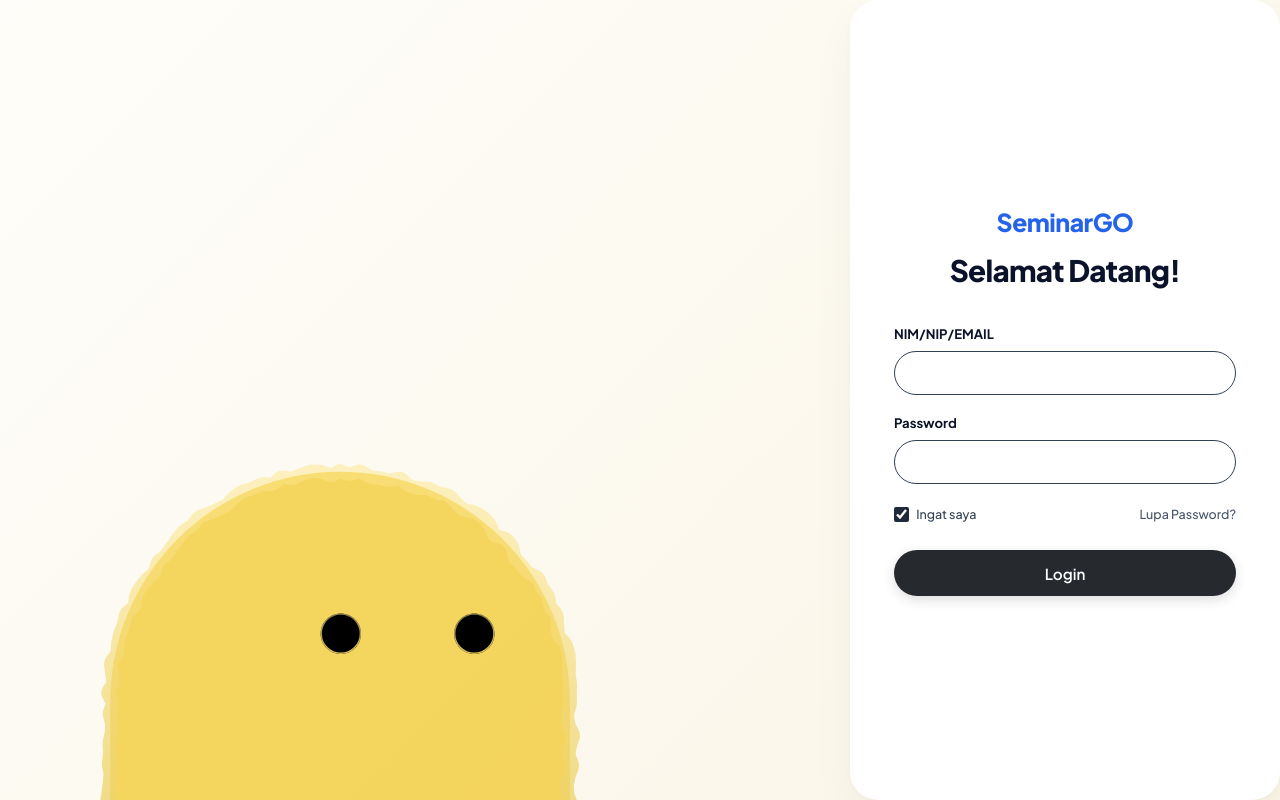
After one commit to Althaf-Budiman/seminar-go, a PHP site: page /login in a window 1280 px wide. The commit adds this page. Run offline with PHP 8.4, Linux system fonts and the light colour scheme; some libraries are stand-ins or nearby versions.

Commit message:
slicing: login page

```diff
--- /dev/null
+++ b/assets/css/login.css
@@ -0,0 +1,306 @@
+
+/* ==========================================================================
+   Login Page
+   ========================================================================== */
+
+body.login-page {
+    min-height: 100vh;
+    min-height: 100dvh;
+    margin: 0;
+    padding: 0;
+
+    background: linear-gradient(135deg, #fefdf9 0%, #faf5e6 100%);
+
+    display: flex;
+    align-items: stretch;
+    justify-content: flex-end;
+
+    position: relative;
+    overflow: hidden;
+    isolation: isolate;
+}
+
+/* ==========================================================================
+   Mascot Plushie Character
+   ========================================================================== */
+
+.login-mascot {
+    position: absolute;
+    left: 100px;
+    bottom: 0;
+
+    width: min(40vw, 480px);
+    height: 100%;
+
+    display: flex;
+    align-items: flex-end;
+    justify-content: flex-start;
+
+    pointer-events: none;
+    z-index: 1;
+}
+
+.login-mascot img {
+    display: block;
+
+    width: 100%;
+    height: auto;
+    max-height: 95%;
+
+    object-fit: contain;
+    object-position: left bottom;
+}
+
+/* ==========================================================================
+   Floating Login Card
+   ========================================================================== */
+
+.login-card {
+    background: var(--bg-surface);
+
+    display: flex;
+    flex-direction: column;
+    justify-content: center;
+
+    border-radius: 28px;
+
+    min-height: 100vh;
+    min-height: 100dvh;
+    width: 100%;
+    max-width: 430px;
+    flex-shrink: 0;
+
+    padding: 3.5rem 2.75rem;
+    box-sizing: border-box;
+
+    box-shadow:
+        0 20px 45px rgba(0, 0, 0, 0.04),
+        0 2px 6px rgba(0, 0, 0, 0.02);
+
+    position: relative;
+    z-index: 2;
+
+    text-align: center;
+}
+
+.login-card .brand {
+    color: var(--color-primary);
+    font-size: 1.55rem;
+    font-weight: 800;
+    letter-spacing: -0.02em;
+    display: block;
+}
+
+.login-card h1 {
+    font-size: 1.85rem;
+    font-weight: 800;
+    color: var(--text-primary);
+    letter-spacing: -0.025em;
+    margin: 0.4rem 0 2rem;
+}
+
+.login-card form {
+    text-align: left;
+    display: flex;
+    flex-direction: column;
+}
+
+.login-card .form-group {
+    display: flex;
+    flex-direction: column;
+    margin-bottom: 1.15rem;
+}
+
+.login-card .form-group label {
+    font-size: 0.82rem;
+    font-weight: 700;
+    color: var(--text-primary);
+    margin-bottom: 0.45rem;
+}
+
+.login-card .form-group input {
+    width: 100%;
+    height: 44px;
+
+    box-sizing: border-box;
+
+    border: 1.5px solid #334155;
+    border-radius: var(--radius-full);
+
+    padding: 0.5rem 1.25rem;
+
+    font-family: inherit;
+    font-size: 0.88rem;
+    color: var(--text-primary);
+
+    background: #ffffff;
+    outline: none;
+
+    transition: all 0.15s ease;
+}
+
+.login-card .form-group input:focus {
+    border-color: var(--color-primary);
+    box-shadow: 0 0 0 3px rgba(37, 99, 235, 0.12);
+}
+
+.login-card .form-row {
+    display: flex;
+    align-items: center;
+    justify-content: space-between;
+
+    gap: 0.75rem;
+
+    margin: 0.15rem 0 1.65rem;
+    font-size: 0.78rem;
+}
+
+.login-card .checkbox-label {
+    display: inline-flex;
+    align-items: center;
+    gap: 0.45rem;
+
+    color: #334155;
+    font-weight: 500;
+
+    cursor: pointer;
+    user-select: none;
+}
+
+.login-card .checkbox-label input[type="checkbox"] {
+    width: 15px;
+    height: 15px;
+    flex-shrink: 0;
+
+    accent-color: #1e293b;
+    border-radius: 3px;
+    cursor: pointer;
+}
+
+.login-card .form-row a {
+    color: var(--text-secondary);
+    text-decoration: none;
+    font-weight: 500;
+    white-space: nowrap;
+
+    transition: color 0.15s ease;
+}
+
+.login-card .form-row a:hover {
+    color: var(--text-primary);
+    text-decoration: underline;
+}
+
+.login-card button[type="submit"] {
+    width: 100%;
+    height: 46px;
+
+    border: none;
+    border-radius: var(--radius-full);
+
+    background-color: #26292e;
+    color: #ffffff;
+
+    font-family: inherit;
+    font-size: 0.95rem;
+    font-weight: 600;
+
+    cursor: pointer;
+
+    box-shadow: 0 4px 12px rgba(38, 41, 46, 0.15);
+    transition: all 0.15s ease;
+}
+
+.login-card button[type="submit"]:hover {
+    background-color: #16181b;
+    box-shadow: 0 6px 16px rgba(22, 24, 27, 0.22);
+    transform: translateY(-1px);
+}
+
+.login-card button[type="submit"]:active {
+    transform: translateY(0);
+}
+
+/* ==========================================================================
+   Responsive: Tablet and Smaller Laptop
+   ========================================================================== */
+
+@media (max-width: 900px) {
+    body.login-page {
+        justify-content: center;
+        align-items: center;
+
+        padding: 2rem 1.5rem;
+        box-sizing: border-box;
+    }
+
+    .login-mascot {
+        width: 48vw;
+        height: 100%;
+
+        left: 0;
+        bottom: 0;
+
+        opacity: 0.35;
+    }
+
+    .login-mascot img {
+        max-height: 70%;
+    }
+
+    .login-card {
+        min-height: calc(100vh - 4rem);
+        min-height: calc(100dvh - 4rem);
+
+        border-radius: 28px;
+    }
+}
+
+/* ==========================================================================
+   Responsive: Mobile
+   ========================================================================== */
+
+@media (max-width: 480px) {
+    body.login-page {
+        justify-content: center;
+        align-items: center;
+
+        padding: 1rem;
+        overflow-y: auto;
+    }
+
+    .login-mascot {
+        display: none;
+    }
+
+    .login-card {
+        width: 100%;
+        max-width: 430px;
+
+        min-height: auto;
+        min-height: min(100%, 600px);
+
+        padding: 2.5rem 1.75rem;
+        border-radius: 22px;
+    }
+}
+
+/* ==========================================================================
+   Responsive: Short Screens
+   ========================================================================== */
+
+@media (max-height: 600px) and (min-width: 901px) {
+    body.login-page {
+        overflow-y: auto;
+    }
+
+    .login-card {
+        min-height: 600px;
+        padding-top: 2rem;
+        padding-bottom: 2rem;
+    }
+
+    .login-mascot img {
+        max-height: 85%;
+    }
+}
--- /dev/null
+++ b/controllers/Login.php
@@ -0,0 +1,22 @@
+<?php
+
+class Login
+{
+    private $load;
+
+    public function __construct()
+    {
+        $this->load = new Loader();
+    }
+
+    public function index()
+    {
+        $this->load->view('views/login/index.php');
+    }
+
+    public function store()
+    {
+        header('Location: ' . BASE_URL . '/beranda');
+        exit;
+    }
+}
--- a/views/beranda/index.php
+++ b/views/beranda/index.php
@@ -124,7 +124,7 @@
                 <h2>Catatan Bimbingan Terkini</h2>
                 <p>Riwayat asistensi naskah bersama dosen pembimbing</p>
             </div>
-            <span class="icon-badge" title="Terkunci"><i class="bi bi-lock"></i></span>
+            <span class="badge neutral"><i class="bi bi-lock"></i> Terkunci</span>
         </div>
 
         <?php if (empty($catatanBimbingan)): ?>
--- /dev/null
+++ b/views/login/index.php
@@ -0,0 +1,58 @@
+<!DOCTYPE html>
+<html lang="id">
+
+<head>
+    <meta charset="UTF-8">
+    <meta name="viewport" content="width=device-width, initial-scale=1.0">
+    <title>Login - SeminarGO</title>
+
+    <!-- Google Fonts: Plus Jakarta Sans -->
+    <link rel="preconnect" href="https://fonts.googleapis.com">
+    <link rel="preconnect" href="https://fonts.gstatic.com" crossorigin>
+    <link href="https://fonts.googleapis.com/css2?family=Plus+Jakarta+Sans:wght@400;500;600;700;800&display=swap" rel="stylesheet">
+
+    <!-- Bootstrap Icons -->
+    <link href="https://cdn.jsdelivr.net/npm/bootstrap-icons@1.11.3/font/bootstrap-icons.min.css" rel="stylesheet">
+
+    <link href="<?= BASE_URL ?>/assets/css/login.css" rel="stylesheet">
+    <link href="<?= BASE_URL ?>/assets/css/style.css" rel="stylesheet">
+</head>
+
+<body class="login-page">
+
+    <!-- Mascot Plushie Character -->
+    <div class="login-mascot" aria-hidden="true">
+        <img src="<?= BASE_URL ?>/public/assets/mascot-yellow.svg" alt="Mascot">
+    </div>
+
+    <!-- Login Floating Card -->
+    <div class="login-card">
+        <span class="brand">SeminarGO</span>
+        <h1>Selamat Datang!</h1>
+
+        <form action="<?= BASE_URL ?>/login/store" method="POST">
+            <div class="form-group">
+                <label for="identification_number">NIM/NIP/EMAIL</label>
+                <input type="identification_number" id="identification_number" name="identification_number" required autocomplete="identification_number">
+            </div>
+
+            <div class="form-group">
+                <label for="password">Password</label>
+                <input type="password" id="password" name="password" required autocomplete="current-password">
+            </div>
+
+            <div class="form-row">
+                <label class="checkbox-label">
+                    <input type="checkbox" name="remember" checked>
+                    <span>Ingat saya</span>
+                </label>
+                <a href="#">Lupa Password?</a>
+            </div>
+
+            <button type="submit">Login</button>
+        </form>
+    </div>
+
+</body>
+
+</html>
```
Also changed, not shown: public/assets/mascot-yellow.svg (added).
